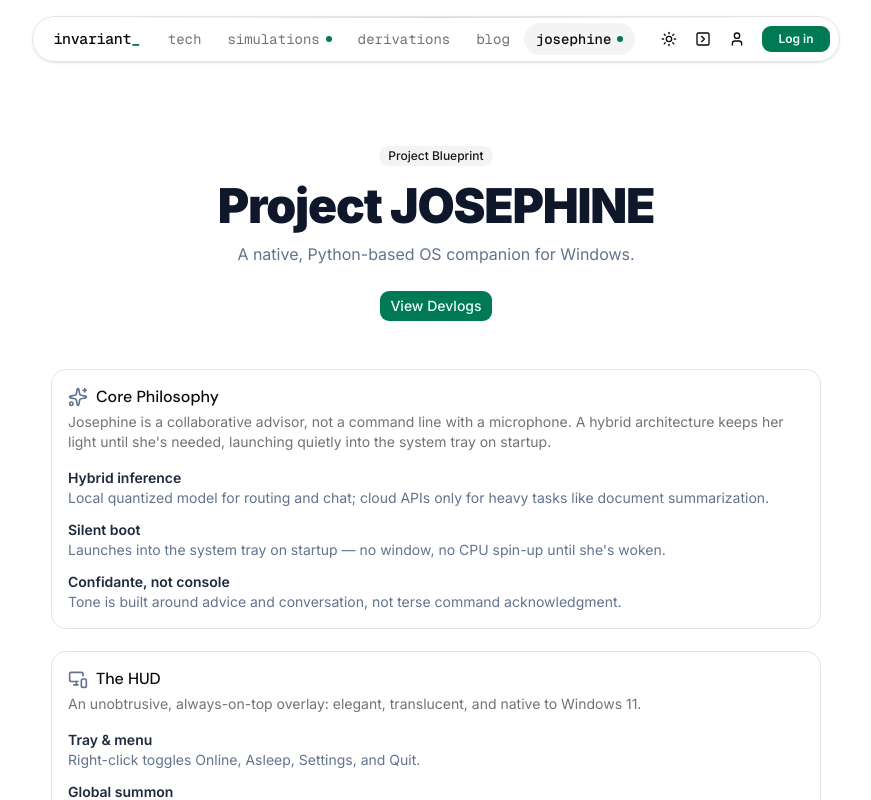
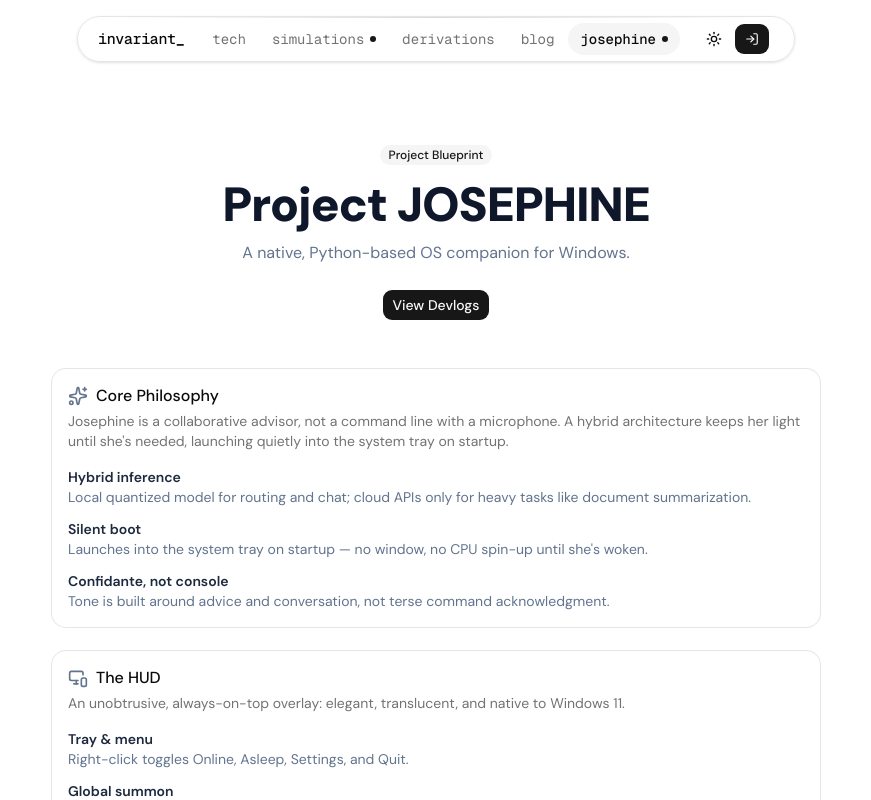
Before and after one commit to Hritujeet/invariant, a Next.js app: page /josephine in a window 1280 px wide. Shown: the top 800 px of the page, without its empty margins (204-1075 px from the left). Built offline with nearby package versions, Linux system fonts and the light colour scheme.

Commit message:
Auth Routes

```diff
--- /dev/null
+++ b/src/app/(auth)/layout.tsx
@@ -0,0 +1,7 @@
+export default function AuthLayout({ children }: { children: React.ReactNode }) {
+    return (
+        <div className="relative min-h-screen w-full m-0 flex flex-col justify-center items-center">
+            {children}
+        </div>
+    )
+}
--- /dev/null
+++ b/src/app/(auth)/sign-in/page.tsx
@@ -0,0 +1,10 @@
+import SignInComponent from '@/components/site/sign-in'
+import React from 'react'
+
+const SignInPage = () => {
+    return (
+        <SignInComponent />
+    )
+}
+
+export default SignInPage
--- /dev/null
+++ b/src/app/(auth)/sign-up/page.tsx
@@ -0,0 +1,10 @@
+import SignUpComponent from '@/components/site/sign-up'
+import React from 'react'
+
+const SignUpPage = () => {
+    return (
+        <SignUpComponent />
+    )
+}
+
+export default SignUpPage
--- a/src/app/globals.css
+++ b/src/app/globals.css
@@ -9,7 +9,7 @@
   --color-foreground: var(--foreground);
   --font-sans: var(--font-sans);
   --font-mono: var(--font-geist-mono);
-  --font-heading: var(--font-heading);
+  --font-heading: var(--font-sans);
   --color-sidebar-ring: var(--sidebar-ring);
   --color-sidebar-border: var(--sidebar-border);
   --color-sidebar-accent-foreground: var(--sidebar-accent-foreground);
@@ -53,10 +53,10 @@
   --card-foreground: oklch(0.145 0 0);
   --popover: oklch(1 0 0);
   --popover-foreground: oklch(0.145 0 0);
-  --primary: oklch(0.508 0.118 165.612);
-  --primary-foreground: oklch(0.979 0.021 166.113);
-  --secondary: oklch(0.967 0.001 286.375);
-  --secondary-foreground: oklch(0.21 0.006 285.885);
+  --primary: oklch(0.205 0 0);
+  --primary-foreground: oklch(0.985 0 0);
+  --secondary: oklch(0.97 0 0);
+  --secondary-foreground: oklch(0.205 0 0);
   --muted: oklch(0.97 0 0);
   --muted-foreground: oklch(0.556 0 0);
   --accent: oklch(0.97 0 0);
@@ -73,8 +73,8 @@
   --radius: 0.625rem;
   --sidebar: oklch(0.985 0 0);
   --sidebar-foreground: oklch(0.145 0 0);
-  --sidebar-primary: oklch(0.596 0.145 163.225);
-  --sidebar-primary-foreground: oklch(0.979 0.021 166.113);
+  --sidebar-primary: oklch(0.205 0 0);
+  --sidebar-primary-foreground: oklch(0.985 0 0);
   --sidebar-accent: oklch(0.97 0 0);
   --sidebar-accent-foreground: oklch(0.205 0 0);
   --sidebar-border: oklch(0.922 0 0);
@@ -90,9 +90,9 @@
   --card-foreground: oklch(0.985 0 0);
   --popover: oklch(0.205 0 0);
   --popover-foreground: oklch(0.985 0 0);
-  --primary: oklch(0.432 0.095 166.913);
-  --primary-foreground: oklch(0.979 0.021 166.113);
-  --secondary: oklch(0.274 0.006 286.033);
+  --primary: oklch(0.922 0 0);
+  --primary-foreground: oklch(0.205 0 0);
+  --secondary: oklch(0.269 0 0);
   --secondary-foreground: oklch(0.985 0 0);
   --muted: oklch(0.269 0 0);
   --muted-foreground: oklch(0.708 0 0);
@@ -109,8 +109,8 @@
   --chart-5: oklch(0.269 0 0);
   --sidebar: oklch(0.205 0 0);
   --sidebar-foreground: oklch(0.985 0 0);
-  --sidebar-primary: oklch(0.696 0.17 162.48);
-  --sidebar-primary-foreground: oklch(0.262 0.051 172.552);
+  --sidebar-primary: oklch(0.488 0.243 264.376);
+  --sidebar-primary-foreground: oklch(0.985 0 0);
   --sidebar-accent: oklch(0.269 0 0);
   --sidebar-accent-foreground: oklch(0.985 0 0);
   --sidebar-border: oklch(1 0 0 / 10%);
--- a/src/app/layout.tsx
+++ b/src/app/layout.tsx
@@ -7,7 +7,7 @@ import "./globals.css";
 
 const dmSansHeading = DM_Sans({subsets:['latin'],variable:'--font-heading'});
 
-const inter = Inter({subsets:['latin'],variable:'--font-sans'});
+const dmSans = DM_Sans({subsets:['latin'],variable:'--font-sans'});
 
 const geistSans = Geist({
   variable: "--font-geist-sans",
@@ -38,7 +38,7 @@ export default function RootLayout({ children }: LayoutProps<"/">) {
         geistSans.variable,
         geistMono.variable,
         "font-sans",
-        inter.variable,
+        dmSans.variable,
         dmSansHeading.variable,
       )}
     >
--- a/src/components/site/navbar.tsx
+++ b/src/components/site/navbar.tsx
@@ -64,9 +64,9 @@ const Navbar = () => {
             })}
           </ul>
 
-          <div className="flex items-center gap-1 sm:gap-1.5 ml-auto md:ml-4">
+          <div className="flex items-center gap-1 sm:gap-1.5 ml-auto md:ml-4 mr-4">
             <ThemeToggle />
-            <Link
+            {/* <Link
               href="/admin"
               className={buttonVariants({ variant: "ghost", size: "icon-sm", className: "rounded-full" })}
               aria-label="Admin"
@@ -79,17 +79,11 @@ const Navbar = () => {
               aria-label="Profile"
             >
               <User className="size-4" />
-            </Link>
+            </Link> */}
             <Link
-              href="/login"
-              className={buttonVariants({ variant: "default", size: "sm", className: "rounded-full px-4 ml-1 hidden sm:flex" })}
-            >
-              <span className="text-xs font-semibold">Log in</span>
-            </Link>
-            <Link
-              href="/login"
-              className={buttonVariants({ variant: "default", size: "icon-sm", className: "rounded-full ml-1 sm:hidden" })}
-              aria-label="Log in"
+              href="/sign-in"
+              className={buttonVariants({ variant: "default", className: "rounded-full" })}
+              aria-label="Sign In"
             >
               <LogIn className="size-3.5" />
             </Link>
--- /dev/null
+++ b/src/components/site/sign-in.tsx
@@ -0,0 +1,13 @@
+"use client"
+
+const SignInComponent = () => {
+    return (
+        <div>
+            <h1 className="text-2xl font-bold">
+                Sign In to invariant
+            </h1>
+        </div>
+    )
+}
+
+export default SignInComponent
--- /dev/null
+++ b/src/components/site/sign-up.tsx
@@ -0,0 +1,13 @@
+"use client"
+
+const SignUpComponent = () => {
+    return (
+        <div>
+            <h1 className="text-2xl font-bold">
+                Sign Up to invariant
+            </h1>
+        </div>
+    )
+}
+
+export default SignUpComponent
```
